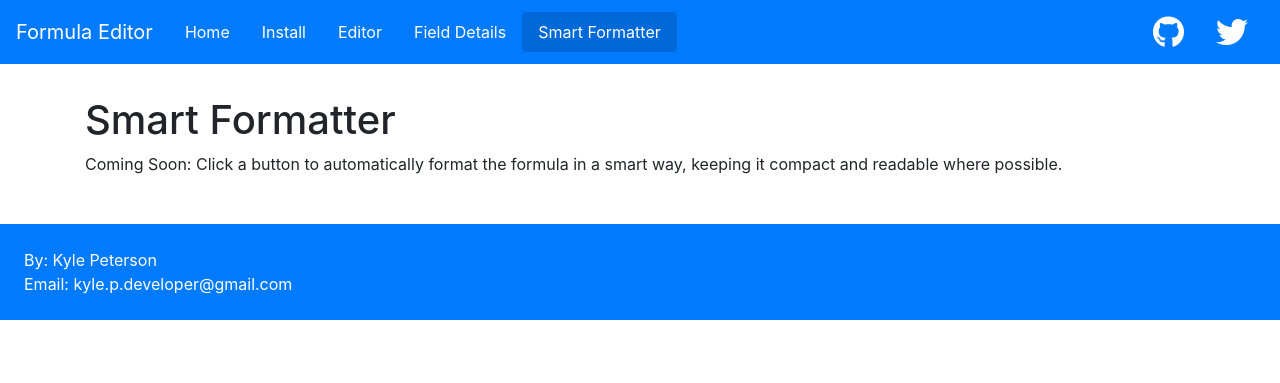
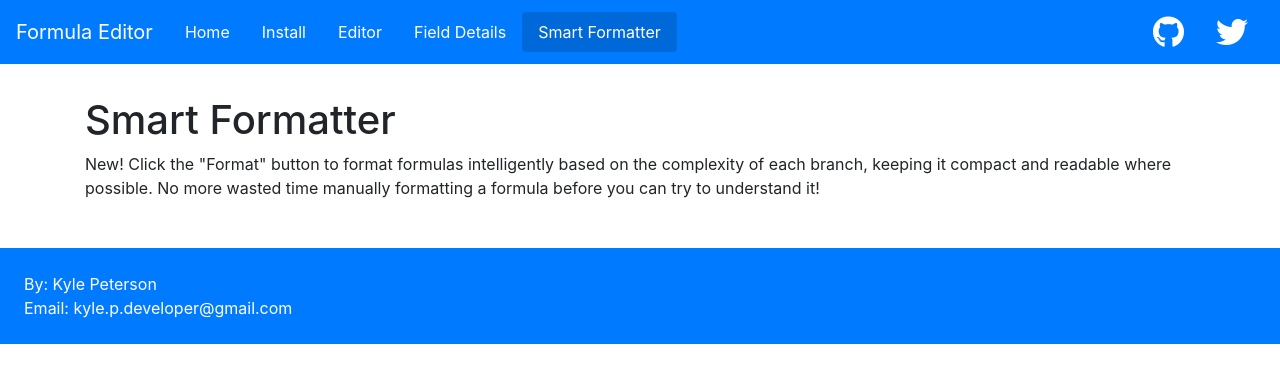
Before and after one commit to kpeterson85/Salesforce-Enhanced-Formula-Editor-Chrome-Extension, a Jekyll site: the page built from smart_formatter.html, in a window 1280 px wide. Shown: the top 383 px of the page. Built offline with Jekyll 4.4.1, drawn with Linux system fonts in a browser that asks for light colours; nearby versions of some CDN libraries.

Commit message:
Update smart_formatter.html

```diff
--- a/smart_formatter.html
+++ b/smart_formatter.html
@@ -3,4 +3,4 @@ layout: default
 title: Smart Formatter
 ---
         <h1>Smart Formatter</h1>
-        <p>Coming Soon: Click a button to automatically format the formula in a smart way, keeping it compact and readable where possible.</p>
+        <p>New! Click the "Format" button to format formulas intelligently based on the complexity of each branch, keeping it compact and readable where possible. No more wasted time manually formatting a formula before you can try to understand it!</p>
```
